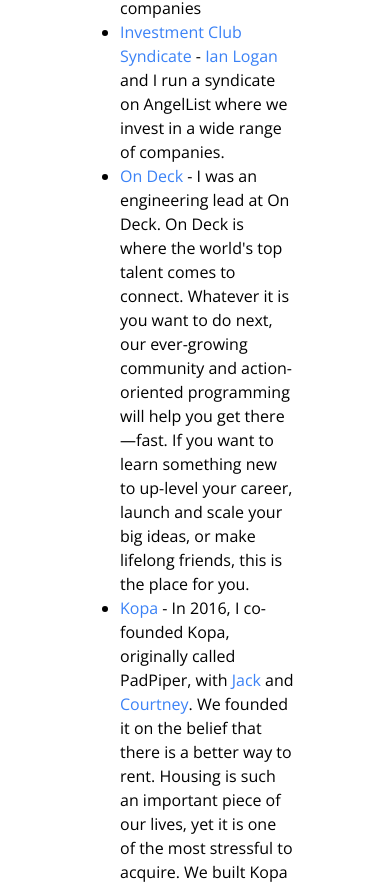
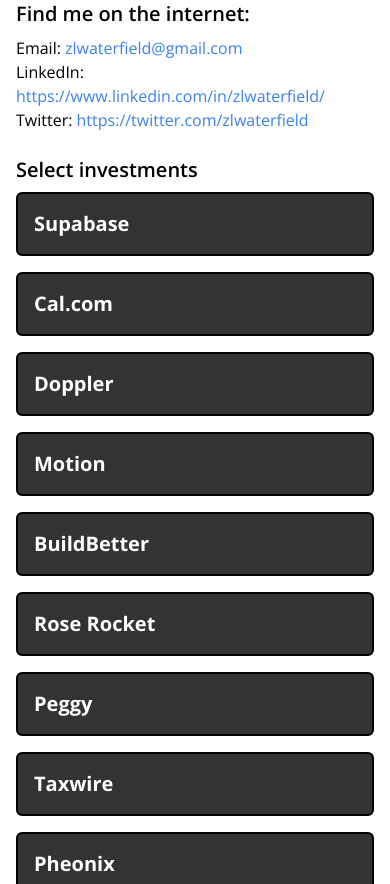
Before and after one commit to zlwaterfield/website, a Next.js app: page / in a window 390 px wide. Shown: the part 1840-2724 px from the top of the page. Built offline with nearby package versions, Linux system fonts and the light colour scheme; no server answers; a web font is replaced by a local one.

Commit message:
Make more mobile friendly

```diff
--- a/app/page.tsx
+++ b/app/page.tsx
@@ -11,7 +11,7 @@
 
 export default function Home() {
   return (
-    <main className="flex min-h-screen flex-col items-center justify-between p-24 max-w-3xl mx-auto">
+    <main className="flex min-h-screen flex-col items-center justify-between p-4 sm:p-12 md:p-24 max-w-3xl mx-auto">
       <Hero />
       <Resume />
       <Investments />
@@ -31,7 +31,7 @@
 const Resume = () => {
   return (
     <section className="w-full">
-      <div className="container mx-auto mt-3">
+      <div className="md:container mx-auto mt-3">
         <h3 className="text-xl font-semibold mt-6 mb-2">About</h3>
         <p>I grew up in Canada 🇨🇦. I went to the <a href="https://uwaterloo.ca/" className="text-blue-500 hover:underline">University of Waterloo</a> for Computer engineering and worked at a variety of early/growth-stage companies.</p>
         <p>I've lived in many places like Lima, Porto, San Francisco, Ann Arbor, Toronto, and Vancouver. I love travelling and exploring new places.</p>
@@ -83,10 +83,10 @@
   const investments = await getInvestments();
   return (
     <section className="w-full">
-      <h3 className="text-xl font-semibold mt-6 mb-2">Investments</h3>
-      <div className="grid grid-cols-3 gap-4">
+      <h3 className="text-xl font-semibold mt-6 mb-2">Select investments</h3>
+      <div className="grid grid-col-1 sm:grid-cols-2 md:grid-cols-3 gap-4">
         {investments.map((investment: any) => (
-          <div key={investment.id}>
+          <div key={investment.name}>
             <InvestmentCard investment={investment} />
           </div>
         ))}
@@ -98,8 +98,12 @@
 const InvestmentCard = ({ investment }: { investment: Investment }) => {
   return (
     <Link href={investment.url} className="cursor-pointer">
-      <div className="bg-white border-2 border-black rounded-md p-4 flex items-start">
-        <h3 className="text-xl font-bold">{investment.name}</h3>
+      <div className="bg-black/80 hover:bg-black/70 border-2 border-black rounded-md p-4 flex items-start relative">
+        {/* {investment.logo_url ? (
+          <img src={investment.logo_url} className="relative max-h-10" alt={`${investment.name} logo`}/>
+        ) : ( */}
+        <h3 className="text-xl font-bold text-white">{investment.name}</h3>
+        {/* )} */}
         <p className="text-lg">{investment.description}</p>
       </div>
     </Link>
```
